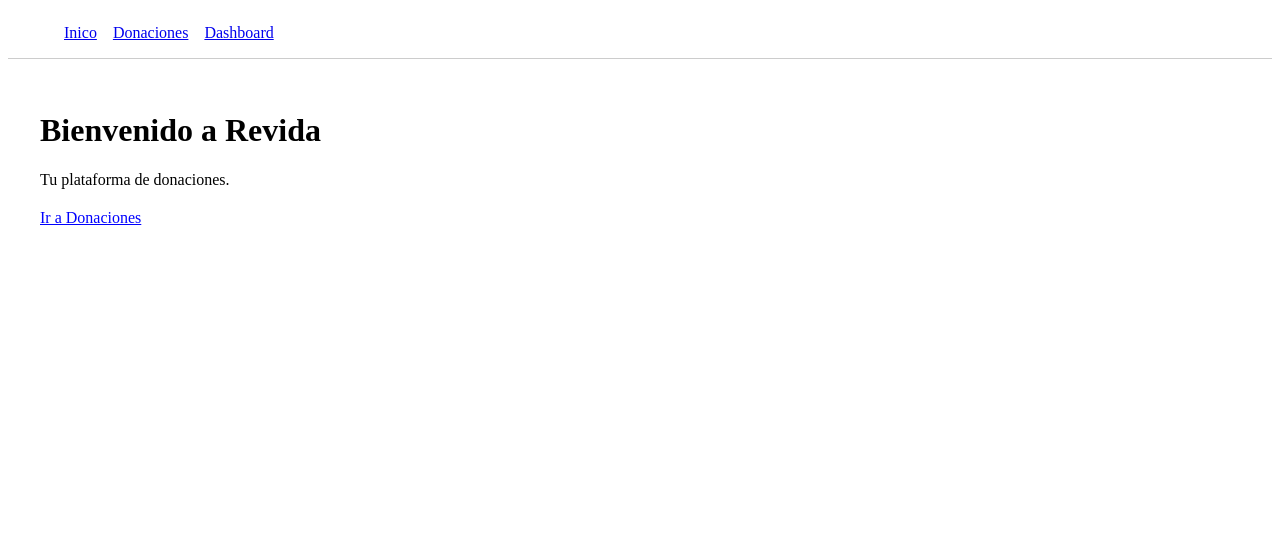
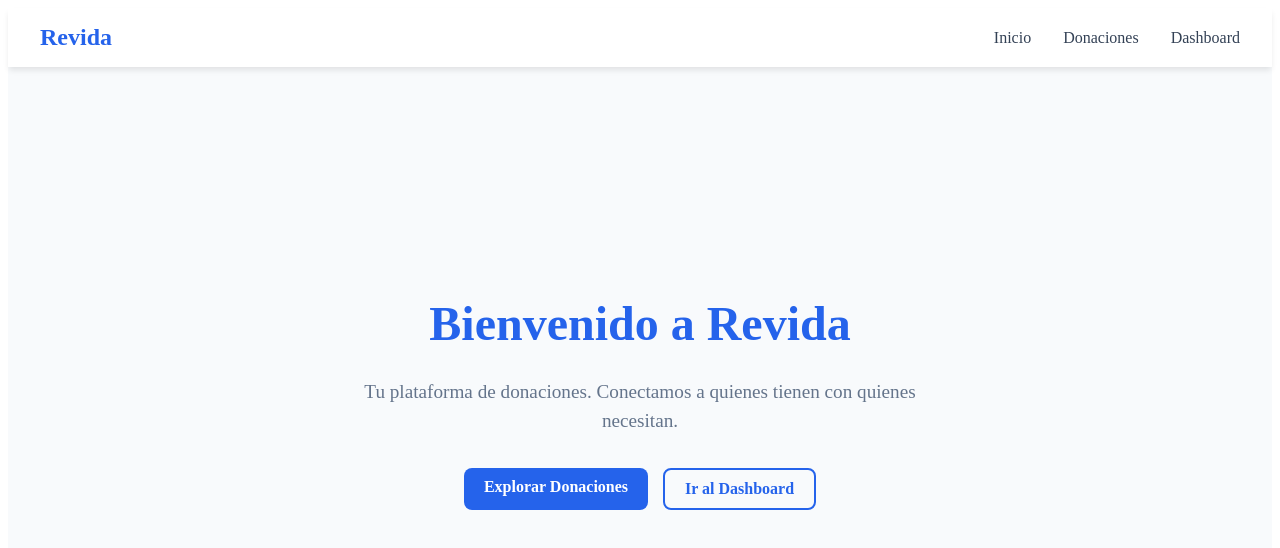
Before and after one commit to MigueleArt/REVIDA, a Next.js app in the folder frontend/: page / in a window 1280 px wide. Shown: the top 548 px of the page. Built offline with nearby package versions, Linux system fonts and the light colour scheme.

Commit message:
Feature: implementacion de css

```diff
--- a/frontend/src/app/page.jsx
+++ b/frontend/src/app/page.jsx
@@ -2,14 +2,38 @@ import Link from "next/link";
 
 export default function HomePage() {
   return (
-    <div style={{ padding: '2rem' }}>
-      <h1>Bienvenido a Revida</h1>
-      <p>Tu plataforma de donaciones.</p>
+    <div className="center-screen">
 
-      <div style={{ marginTop: '20px' }}>
-        <Link href="/donaciones" style={{ color: 'blue', textDecoration: 'underline' }}>
-          Ir a Donaciones
+      <h1 className="title-blue">Bienvenido a Revida</h1>
+
+      <p style={{
+        color: '#64748B',
+        fontSize: '1.2rem',
+        maxWidth: '600px',
+        lineHeight: '1.5',
+        marginBottom: '2rem'
+      }}>
+        Tu plataforma de donaciones. Conectamos a quienes tienen con quienes necesitan.
+      </p>
+
+      <div style={{ display: 'flex', gap: '15px' }}>
+
+        <Link href="/donaciones" className="btn-primary" style={{ marginTop: 0 }}>
+          Explorar Donaciones
         </Link>
+
+        <Link href="/dashboard" style={{
+          padding: '10px 20px',
+          border: '2px solid #2563EB',
+          color: '#2563EB',
+          borderRadius: '8px',
+          textDecoration: 'none',
+          fontWeight: 'bold',
+          transition: 'background 0.2s'
+        }}>
+          Ir al Dashboard
+        </Link>
+
       </div>
     </div>
   );
--- a/frontend/src/components/Navbar.jsx
+++ b/frontend/src/components/Navbar.jsx
@@ -1,22 +1,16 @@
-"use client"
 import Link from 'next/link';
 
 export default function Navbar() {
   return (
-    <nav
-      style={{
-        position: 'sticky',
-        top: 0,
-        zIndex: 100,
-        backgroundColor: 'white',
-        borderBottom: '1px solid #ccc',
-        padding: '1rem'
-      }}
-    >
-      <ul style={{ display: 'flex', gap: '1rem', listStyle: 'none', margin: 0 }}>
-        <li><Link href="/">Inico</Link></li>
-        <li><Link href="/dashboard">Donaciones</Link></li>
-        <li><Link href="/dashboard">Dashboard</Link></li>
+    <nav className="navbar">
+      <div style={{ fontWeight: 'bold', fontSize: '1.5rem', color: '#2563EB' }}>
+        Revida
+      </div>
+
+      <ul className="nav-links">
+        <li><Link href="/" className="nav-link">Inicio</Link></li>
+        <li><Link href="/donaciones" className="nav-link">Donaciones</Link></li>
+        <li><Link href="/dashboard" className="nav-link">Dashboard</Link></li>
       </ul>
     </nav>
   );
--- a/frontend/src/styles/globals.css
+++ b/frontend/src/styles/globals.css
@@ -0,0 +1,60 @@
+.navbar {
+  position: sticky;
+  top: 0;
+  z-index: 1000;
+  background-color: white;
+  padding: 1rem 2rem;
+  display: flex;
+  justify-content: space-between;
+  align-items: center;
+  box-shadow: 0 4px 6px -1px rgba(0, 0, 0, 0.1);
+}
+
+.nav-links {
+  display: flex;
+  gap: 2rem;
+  list-style: none;
+  margin: 0;
+  padding: 0;
+}
+
+.nav-link {
+  text-decoration: none;
+  color: #334155;
+  font-weight: 500;
+}
+
+.nav-link:hover {
+  color: #2563EB;
+}
+
+.center-screen {
+  min-height: 80vh;
+  display: flex;
+  flex-direction: column;
+  justify-content: center;
+  align-items: center;
+  text-align: center;
+  background-color: #F8FAFC;
+}
+
+.title-blue {
+  color: #2563EB;
+  font-size: 3rem;
+  margin-bottom: 0.5rem;
+}
+
+.btn-primary {
+  background-color: #2563EB;
+  color: white;
+  padding: 10px 20px;
+  border-radius: 8px;
+  text-decoration: none;
+  font-weight: bold;
+  margin-top: 20px;
+  display: inline-block;
+}
+
+.btn-primary:hover {
+  background-color: #1d4ed8;
+}
```
Also changed, not shown: frontend/src/app/not-found.jsx (+10 -9 lines).
